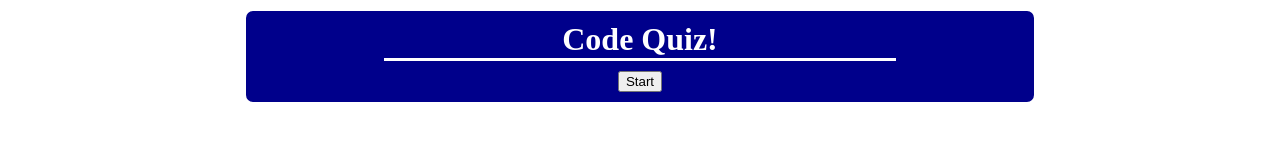
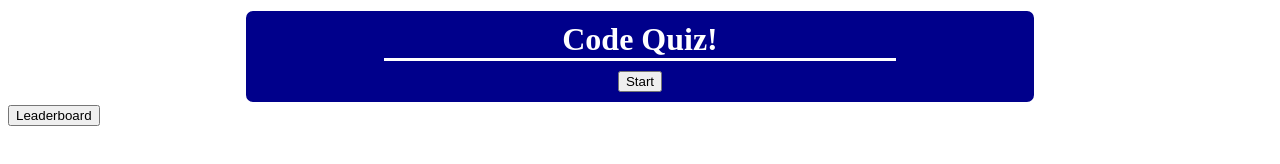
Before and after one commit to pingdrew/ChallengeQuiz, a plain HTML site: page index.html in a window 1280 px wide. Drawn offline with Linux system fonts and the light colour scheme.

Commit message:
added second html, and button that goes to it

```diff
--- a/index.html
+++ b/index.html
@@ -17,6 +17,8 @@
     <span id="timer">60</span>
   </main>
 
+  <input type="button" onclick="window.location.href='C:\Users\Andrew\bootcamp\challengeQuiz\leaderboard.html';" value="Leaderboard" />
+
   <script src="Assets/script.js"></script>
 </body>
 </html>
```
Also changed, not shown: leaderboard.html (added).
